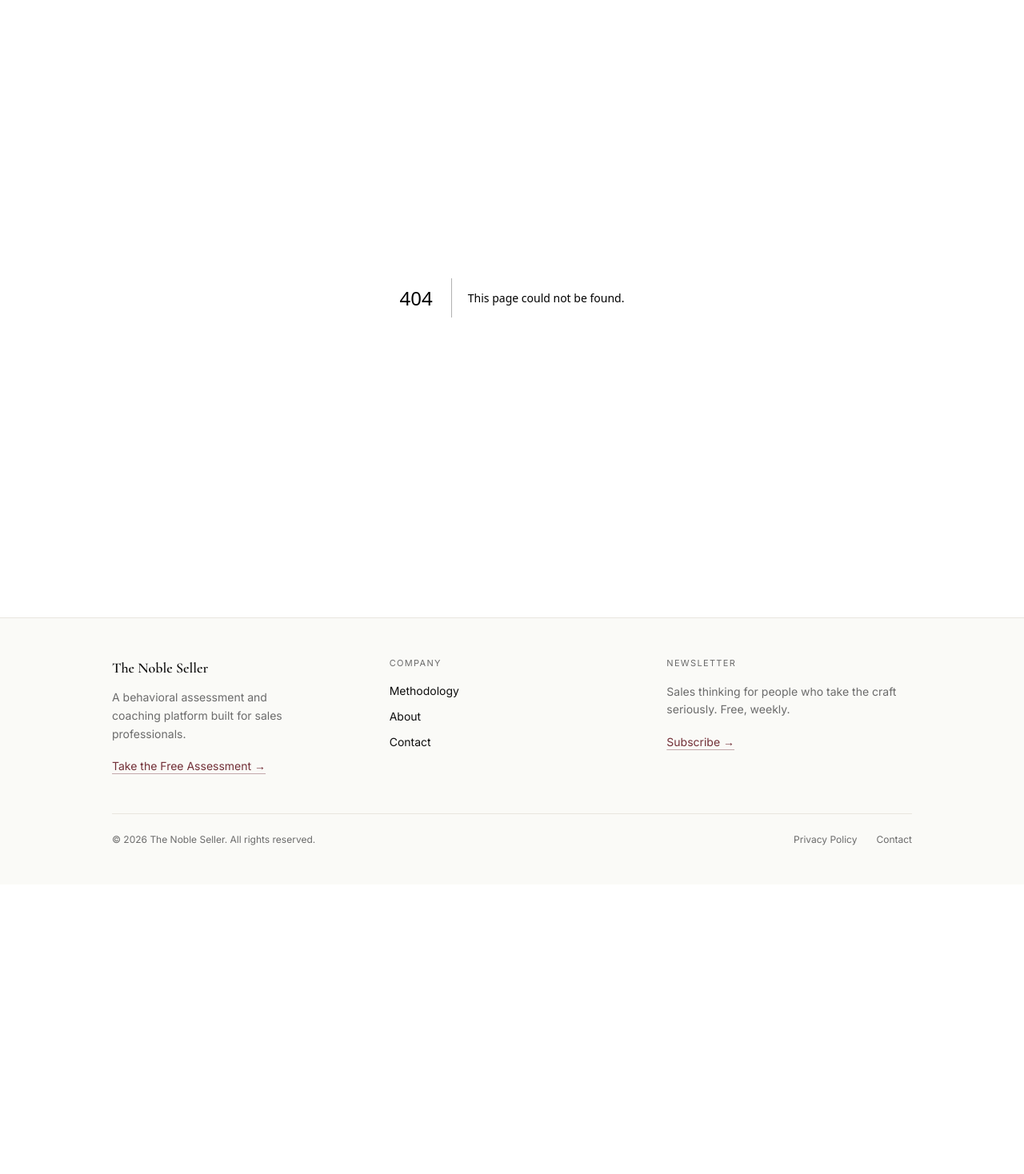
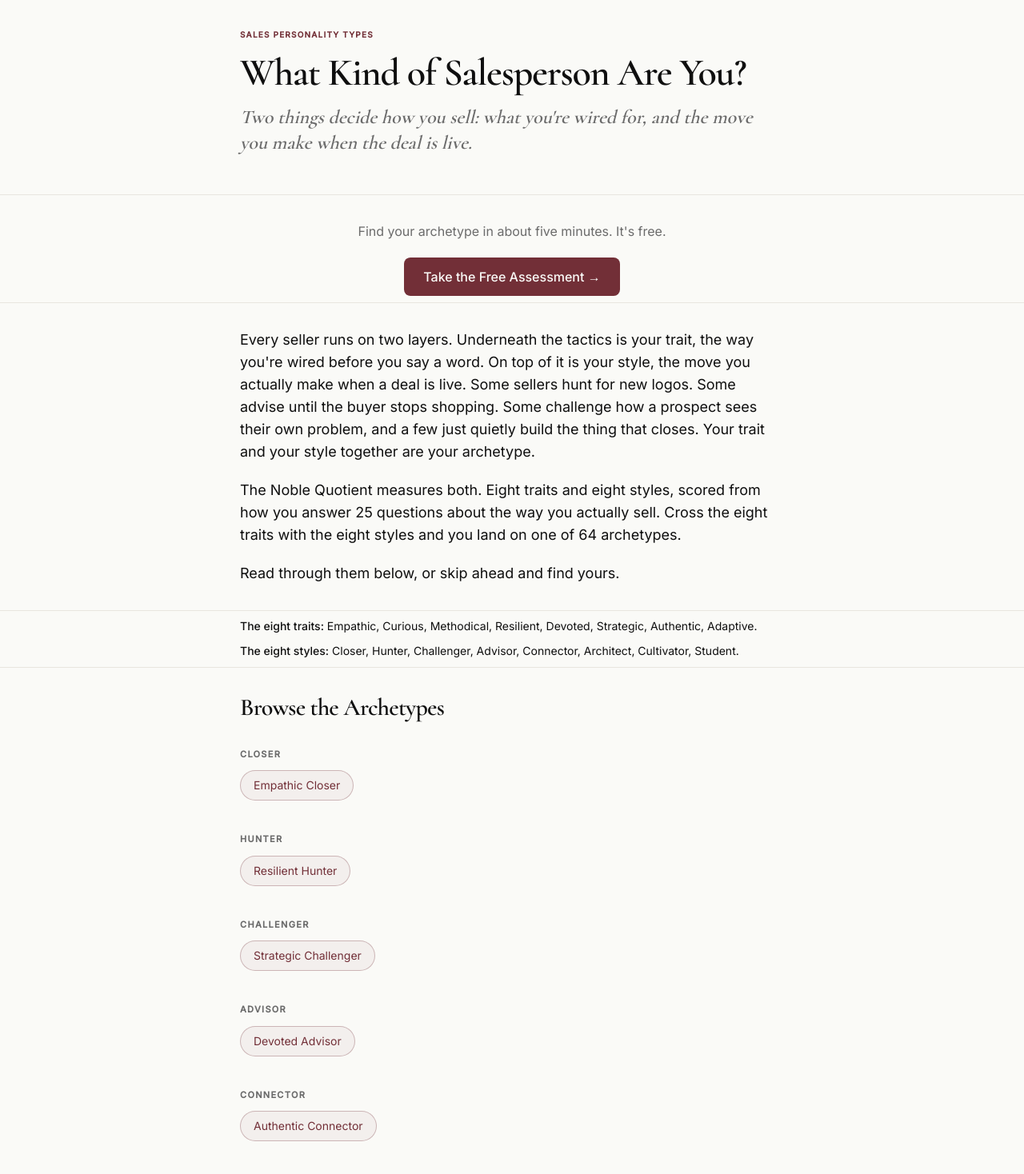
Before and after one commit to nosaco54135/the-noble-profile, a Next.js app: page /archetypes in a window 1280 px wide. Before the commit this address had no page. Shown: the part 120-1588 px from the top of the page at 80% size. Before the commit the page ends 1226 px from the top, so only its background shows below. Built offline with nearby package versions, Linux system fonts and the light colour scheme.

Commit message:
Add /archetypes pillar targeting sales personality types

```diff
--- /dev/null
+++ b/app/archetypes/page.tsx
@@ -0,0 +1,165 @@
+import type { Metadata } from 'next'
+import Link from 'next/link'
+import { Container } from '@/components/ui/Container'
+import { Section } from '@/components/ui/Section'
+import { LinkButton } from '@/components/ui/Button'
+import { archetypes } from '@/lib/archetypes'
+
+const STYLE_ORDER = ['Closer', 'Hunter', 'Challenger', 'Advisor', 'Connector', 'Architect', 'Cultivator', 'Student']
+
+export const metadata: Metadata = {
+  title: 'Sales Personality Types: What Kind of Salesperson Are You? — The Noble Seller',
+  description: 'The 64 sales personality types, built from 8 traits and 8 selling styles. Take the free Noble Quotient assessment and find which kind of salesperson you are.',
+  openGraph: {
+    title: 'Sales Personality Types: What Kind of Salesperson Are You? — The Noble Seller',
+    description: 'The 64 sales personality types, built from 8 traits and 8 selling styles. Take the free Noble Quotient assessment and find which kind of salesperson you are.',
+    url: 'https://thenobleseller.com/archetypes',
+    type: 'website',
+  },
+}
+
+export default function ArchetypesPage() {
+  const jsonLd = {
+    '@context': 'https://schema.org',
+    '@type': 'CollectionPage',
+    name: 'Sales Personality Types',
+    url: 'https://thenobleseller.com/archetypes',
+    mainEntity: {
+      '@type': 'ItemList',
+      itemListElement: archetypes.map((a, i) => ({
+        '@type': 'ListItem',
+        position: i + 1,
+        name: a.name,
+        url: `https://thenobleseller.com/archetypes/${a.slug}`,
+      })),
+    },
+  }
+
+  return (
+    <main className="bg-[#FAFAF7] min-h-screen">
+      <script
+        type="application/ld+json"
+        dangerouslySetInnerHTML={{ __html: JSON.stringify(jsonLd) }}
+      />
+
+      {/* Hero */}
+      <section className="pt-tns-3xl pb-tns-lg">
+        <Container maxWidth="prose">
+          <p className="font-sans text-[10px] uppercase tracking-[0.12em] text-[#722F37] font-semibold mb-4">
+            Sales Personality Types
+          </p>
+          <h1 className="font-display font-semibold text-4xl md:text-5xl text-[#0F0F0F] tracking-tight leading-[1.05] mb-4">
+            What Kind of Salesperson Are You?
+          </h1>
+          <p className="font-display italic text-xl md:text-2xl text-[#6B6B6B] leading-snug">
+            Two things decide how you sell: what you&apos;re wired for, and the move you make when the deal is live.
+          </p>
+        </Container>
+        <div className="border-b border-[#E8E6DF] mt-tns-2xl" />
+      </section>
+
+      {/* Above-the-fold CTA */}
+      <Section size="md">
+        <Container maxWidth="prose">
+          <div className="text-center">
+            <p className="font-sans text-base text-[#6B6B6B] leading-relaxed mb-5">
+              Find your archetype in about five minutes. It&apos;s free.
+            </p>
+            <LinkButton href="/quotient" variant="primary">
+              Take the Free Assessment →
+            </LinkButton>
+          </div>
+        </Container>
+      </Section>
+
+      <div className="border-t border-[#E8E6DF]" />
+
+      {/* Explainer */}
+      <Section size="lg">
+        <Container maxWidth="prose">
+          <div className="space-y-5">
+            <p className="font-sans text-base md:text-lg text-[#0F0F0F] leading-relaxed">
+              Every seller runs on two layers. Underneath the tactics is your trait, the way you&apos;re wired before you say a word. On top of it is your style, the move you actually make when a deal is live. Some sellers hunt for new logos. Some advise until the buyer stops shopping. Some challenge how a prospect sees their own problem, and a few just quietly build the thing that closes. Your trait and your style together are your archetype.
+            </p>
+            <p className="font-sans text-base md:text-lg text-[#0F0F0F] leading-relaxed">
+              The Noble Quotient measures both. Eight traits and eight styles, scored from how you answer 25 questions about the way you actually sell. Cross the eight traits with the eight styles and you land on one of 64 archetypes.
+            </p>
+            <p className="font-sans text-base md:text-lg text-[#0F0F0F] leading-relaxed">
+              Read through them below, or skip ahead and find yours.
+            </p>
+          </div>
+        </Container>
+      </Section>
+
+      <div className="border-t border-[#E8E6DF]" />
+
+      {/* Framework Lists */}
+      <Section size="md">
+        <Container maxWidth="prose">
+          <div className="space-y-2">
+            <p className="font-sans text-sm text-[#0F0F0F] leading-relaxed">
+              <span className="font-medium">The eight traits:</span> Empathic, Curious, Methodical, Resilient, Devoted, Strategic, Authentic, Adaptive.
+            </p>
+            <p className="font-sans text-sm text-[#0F0F0F] leading-relaxed">
+              <span className="font-medium">The eight styles:</span> Closer, Hunter, Challenger, Advisor, Connector, Architect, Cultivator, Student.
+            </p>
+          </div>
+        </Container>
+      </Section>
+
+      <div className="border-t border-[#E8E6DF]" />
+
+      {/* Browse */}
+      <Section size="lg" id="browse">
+        <Container maxWidth="prose">
+          <h2 className="font-display font-semibold text-2xl md:text-3xl text-[#0F0F0F] tracking-tight leading-[1.1] mb-8">
+            Browse the Archetypes
+          </h2>
+          <div className="space-y-10">
+            {STYLE_ORDER.map((style) => {
+              const group = archetypes.filter((a) => a.style === style)
+              if (group.length === 0) return null
+              return (
+                <div key={style}>
+                  <p className="font-sans text-[11px] uppercase tracking-[0.12em] text-[#6B6B6B] font-semibold mb-3">
+                    {style}
+                  </p>
+                  <div className="flex flex-wrap gap-3">
+                    {group.map((a) => (
+                      <Link
+                        key={a.slug}
+                        href={`/archetypes/${a.slug}`}
+                        className="font-sans text-sm text-[#722F37] border border-[#722F37]/30 bg-[#722F37]/5 px-4 py-2 rounded-full hover:bg-[#722F37]/10 transition-colors"
+                      >
+                        {a.name}
+                      </Link>
+                    ))}
+                  </div>
+                </div>
+              )
+            })}
+          </div>
+        </Container>
+      </Section>
+
+      <div className="border-t border-[#E8E6DF]" />
+
+      {/* Final CTA */}
+      <Section size="xl">
+        <Container maxWidth="prose">
+          <div className="text-center">
+            <h2 className="font-display font-semibold text-3xl md:text-4xl text-[#0F0F0F] tracking-tight leading-[1.1] mb-4">
+              Not sure where you land?
+            </h2>
+            <p className="font-sans text-base text-[#6B6B6B] leading-relaxed mb-6">
+              Take the free 25-question Noble Quotient assessment and find your archetype in minutes.
+            </p>
+            <LinkButton href="/quotient" variant="primary">
+              Take the Free Assessment →
+            </LinkButton>
+          </div>
+        </Container>
+      </Section>
+    </main>
+  )
+}
```
